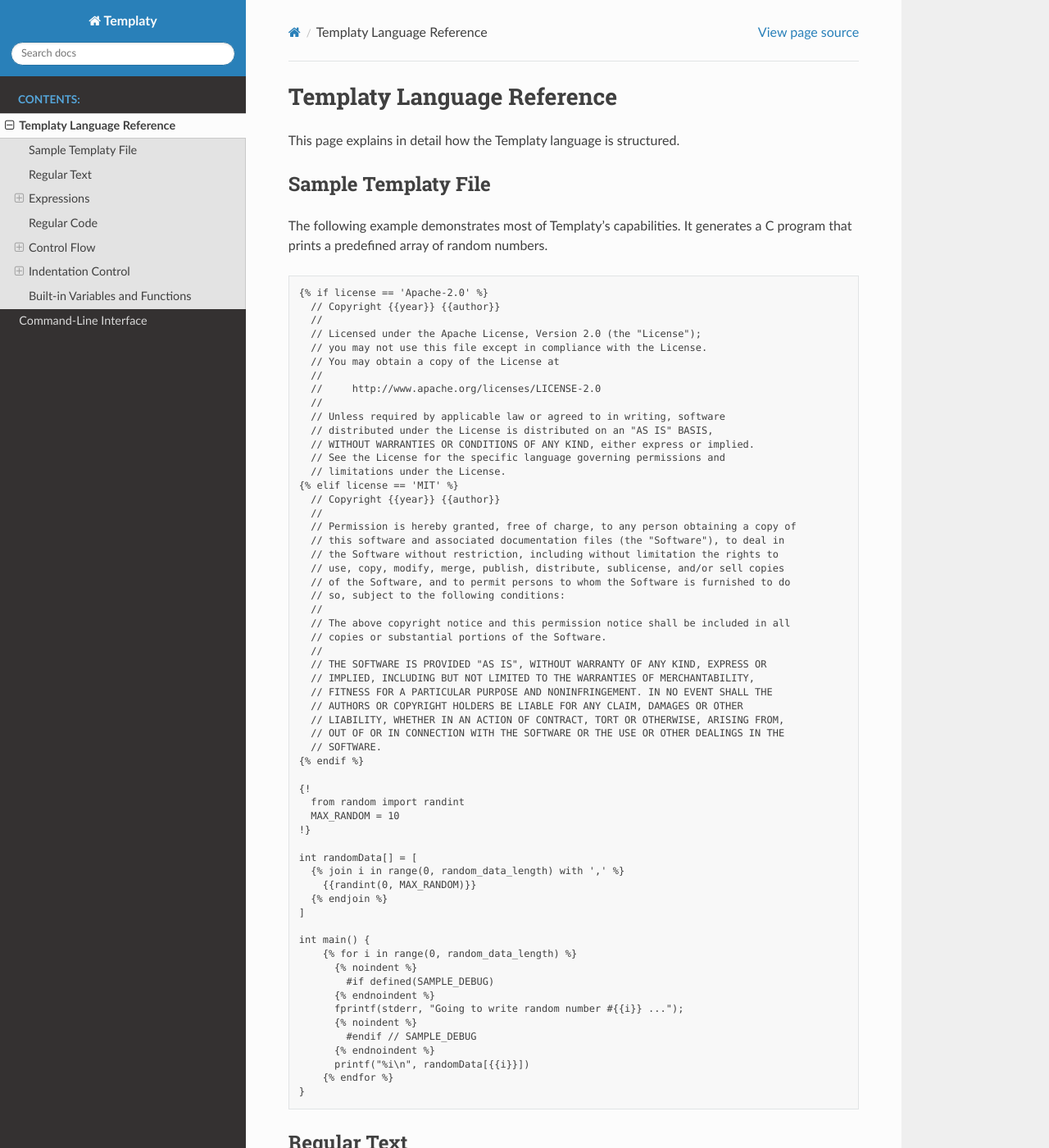
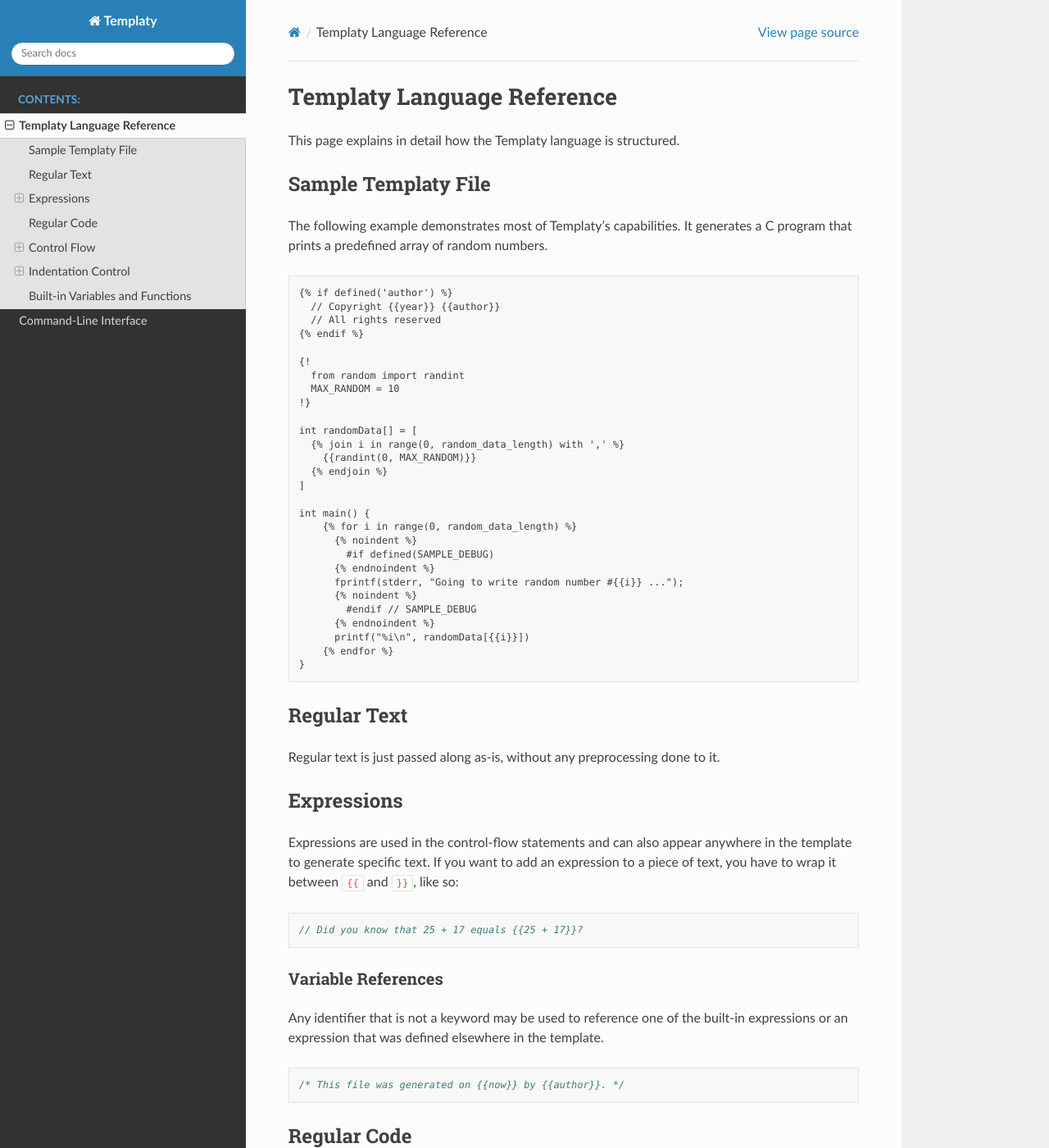
Before and after one commit to samvv/Templaty, a Sphinx documentation site: the page built from docs/langref.rst, in a window 1280 px wide and 1400 px high. Shown: the whole window at 82% size. Built offline with Sphinx 7.4.7 and the Read the Docs theme 2.0.0, drawn with Linux system fonts in a browser that asks for light colours.

Commit message:
Simplify language reference example

```diff
--- a/docs/langref.rst
+++ b/docs/langref.rst
@@ -11,40 +11,9 @@
 
 .. code-block:: none
 
-  {% if license == 'Apache-2.0' %}
+  {% if defined('author') %}
     // Copyright {{year}} {{author}}
-    //
-    // Licensed under the Apache License, Version 2.0 (the "License");
-    // you may not use this file except in compliance with the License.
-    // You may obtain a copy of the License at
-    //
-    //     http://www.apache.org/licenses/LICENSE-2.0
-    //
-    // Unless required by applicable law or agreed to in writing, software
-    // distributed under the License is distributed on an "AS IS" BASIS,
-    // WITHOUT WARRANTIES OR CONDITIONS OF ANY KIND, either express or implied.
-    // See the License for the specific language governing permissions and
-    // limitations under the License.
-  {% elif license == 'MIT' %}
-    // Copyright {{year}} {{author}}
-    //
-    // Permission is hereby granted, free of charge, to any person obtaining a copy of
-    // this software and associated documentation files (the "Software"), to deal in
-    // the Software without restriction, including without limitation the rights to
-    // use, copy, modify, merge, publish, distribute, sublicense, and/or sell copies
-    // of the Software, and to permit persons to whom the Software is furnished to do
-    // so, subject to the following conditions:
-    //
-    // The above copyright notice and this permission notice shall be included in all
-    // copies or substantial portions of the Software.
-    //
-    // THE SOFTWARE IS PROVIDED "AS IS", WITHOUT WARRANTY OF ANY KIND, EXPRESS OR
-    // IMPLIED, INCLUDING BUT NOT LIMITED TO THE WARRANTIES OF MERCHANTABILITY,
-    // FITNESS FOR A PARTICULAR PURPOSE AND NONINFRINGEMENT. IN NO EVENT SHALL THE
-    // AUTHORS OR COPYRIGHT HOLDERS BE LIABLE FOR ANY CLAIM, DAMAGES OR OTHER
-    // LIABILITY, WHETHER IN AN ACTION OF CONTRACT, TORT OR OTHERWISE, ARISING FROM,
-    // OUT OF OR IN CONNECTION WITH THE SOFTWARE OR THE USE OR OTHER DEALINGS IN THE
-    // SOFTWARE.
+    // All rights reserved
   {% endif %}
 
   {!
```
